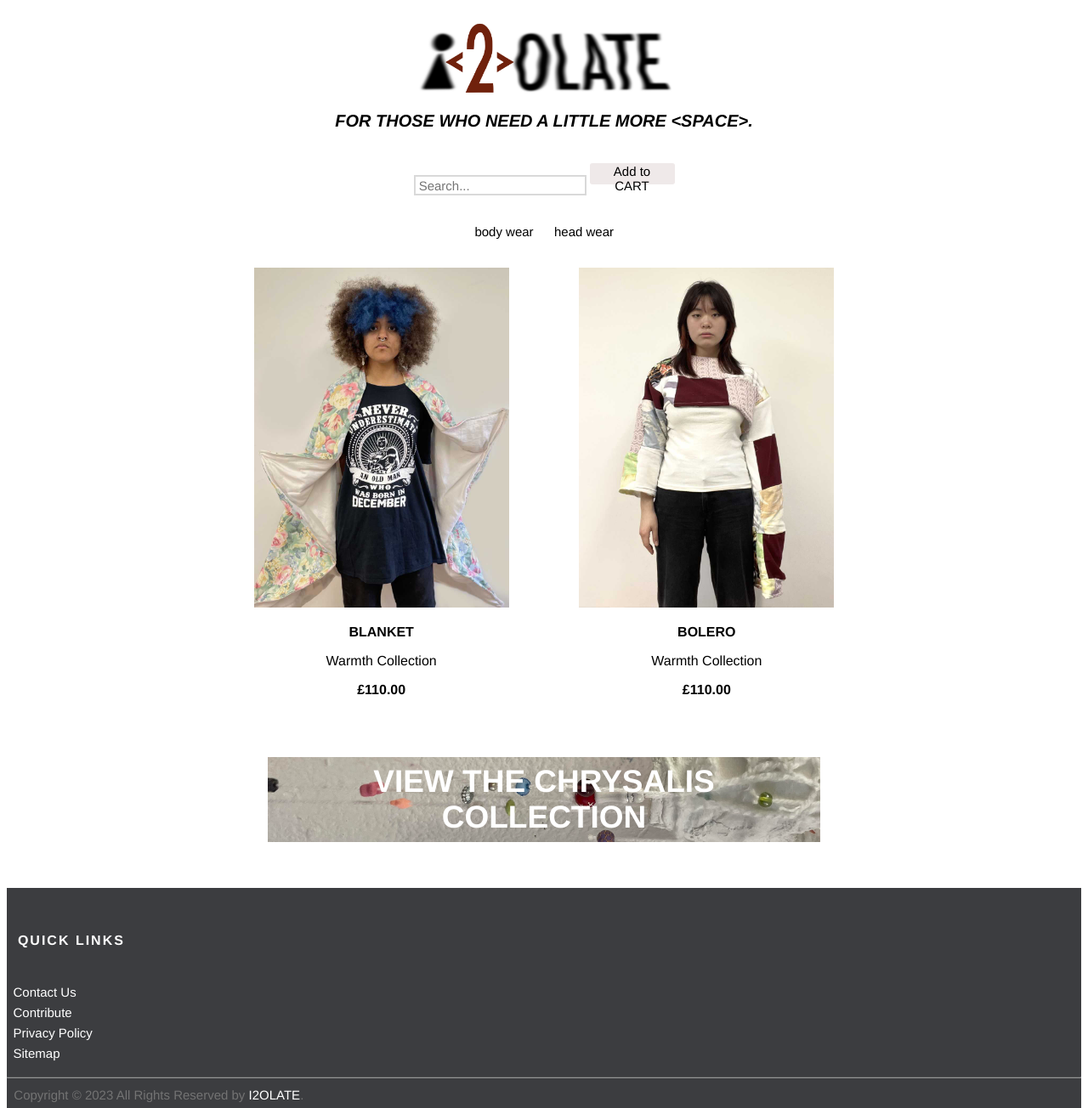
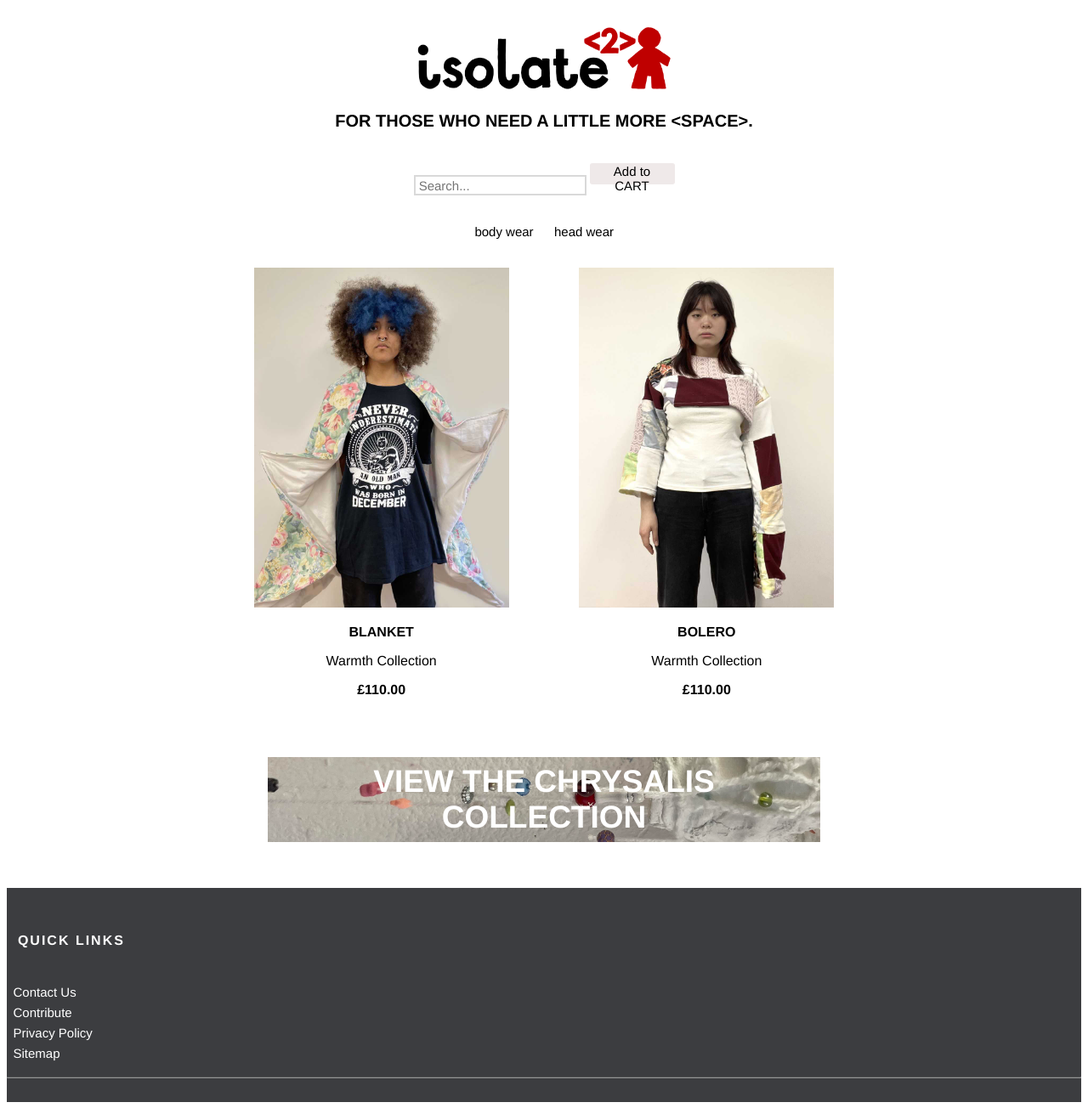
Before and after one commit to tiantng/i2olate, a plain HTML site: page body.html in a window 1280 px wide. Shown: the top 1304 px of the page at 85% size. Drawn offline with Linux system fonts and the light colour scheme.

Commit message:
Update body.html

```diff
--- a/body.html
+++ b/body.html
@@ -328,8 +328,8 @@ a:visited {
 
         <center>
             <div id="divCheckbox" style="visibility: hidden">bsdbibnin</div>
-            <a href="index.html"><img src="images/i2olateimage2.png"  class="i2olatepc" width="300"></a>
-        <p style="font-size: 20px"><i><b>FOR THOSE WHO NEED A LITTLE MORE &lt;SPACE&gt;.</b></i></p>
+            <a href="index.html"><img src="images/i2olate2(1).jpg"  class="i2olatepc" width="300"></a>
+        <p style="font-size: 20px"><b>FOR THOSE WHO NEED A LITTLE MORE &lt;SPACE&gt;.</b></p>
 
     <div id="divCheckbox" style="visibility: hidden">bsdbibnin</div>
     <div  class="topnav">
@@ -408,8 +408,7 @@ a:visited {
     <div class="container">
       <div class="row">
         <div class="col-md-8 col-sm-6 col-xs-12">
-          <p class="copyright-text">&nbsp;&nbsp;Copyright &copy; 2023 All Rights Reserved by
-       <a style="color:white" href="#">I2OLATE</a>.
+
         </div>
 
 
```
